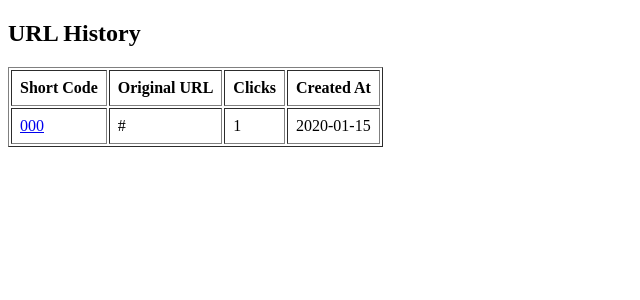
After one commit to jain-ritvik/urlShortener, a Flask app: page /history in a window 1280 px wide. The commit adds this page. Shown: the top 300 px of the page, without its empty margins (0-640 px from the left). Run offline with Flask 3, Linux system fonts and the light colour scheme; tables that the repository leaves empty hold one stand-in row (values such as "Sample post").

Commit message:
Added session based history and database handling

```diff
--- a/app.py
+++ b/app.py
@@ -1,31 +1,111 @@
 from flask import Flask, render_template, redirect, url_for, request
 import random
 import string
+from datetime import datetime, timezone
+import sqlite3
+from flask import session
 
 app = Flask(__name__)
 
-url_map = {}
+def init_db():
+    conn = sqlite3.connect("urls.db")
+    cur = conn.cursor()
+
+    cur.execute("""
+    CREATE TABLE IF NOT EXISTS urls (
+        id INTEGER PRIMARY KEY AUTOINCREMENT,
+        code TEXT UNIQUE,
+        original_url TEXT,
+        clicks INTEGER DEFAULT 0,
+        created_at TEXT
+    )
+    """)
+
+    conn.commit()
+    conn.close()
+
+init_db()
+
+app.secret_key = "dev_secret_key"
 
 @app.route('/', methods=["GET", "POST"])
 def home():
-    short_url = None
+    short_url = session.pop('short_url', None)
+
     if request.method == "POST":
         url = request.form["url"]
-        print("url :", url)
+
         if not url.startswith("http://") and not url.startswith('https://'):
-            return "Invalid URL"
-        # return f"You entered: {url}"
+            return render_template("index.html", error="Invalid URL")
 
-        newurl= generate_short_code()
-        url_map[newurl] = url
-        short_url = request.host_url  + newurl
+        newurl = generate_unique_code()
+
+        conn = sqlite3.connect("urls.db")
+        cur = conn.cursor()
+
+        cur.execute(
+            "INSERT INTO urls (code, original_url, created_at) VALUES (?, ?, ?)",
+            (newurl, url, datetime.now(timezone.utc).isoformat())
+        )
+
+        conn.commit()
+        conn.close()
+
+        session['short_url'] = request.host_url + newurl
+        return redirect(url_for('home'))
+
     return render_template('index.html', short_url=short_url)
+
+def generate_unique_code():
+    while True:
+        code = generate_short_code()
+        conn = sqlite3.connect("urls.db")
+        cur = conn.cursor()
+
+        cur.execute("SELECT 1 FROM urls WHERE code=?", (code,))
+        exists = cur.fetchone()
+
+        conn.close()
+
+        if not exists:
+            return code
+@app.route('/history')
+def history():
+    conn = sqlite3.connect("urls.db")
+    cur = conn.cursor()
+
+    cur.execute("""
+        SELECT code, original_url, clicks, created_at
+        FROM urls
+        ORDER BY id DESC
+    """)
+
+    rows = cur.fetchall()
+    conn.close()
+
+    return render_template("history.html", rows=rows)
 
 @app.route('/<newurl>')
 def redirect_url(newurl):
-    original_url = url_map.get(newurl)
-    if original_url:
+    conn = sqlite3.connect("urls.db")
+    cur = conn.cursor()
+
+    cur.execute("SELECT original_url, clicks FROM urls WHERE code=?", (newurl,))
+    row = cur.fetchone()
+
+    if row:
+        original_url, clicks = row
+
+        cur.execute(
+            "UPDATE urls SET clicks=? WHERE code=?",
+            (clicks + 1, newurl)
+        )
+        conn.commit()
+        conn.close()
+
         return redirect(original_url)
+
+    conn.close()
     return "URL not found", 404
 
 def generate_short_code(length=6):
--- /dev/null
+++ b/templates/history.html
@@ -0,0 +1,32 @@
+<!DOCTYPE html>
+<html>
+<head>
+    <title>History</title>
+</head>
+<body>
+
+<h2>URL History</h2>
+
+<table border="1" cellpadding="8">
+    <tr>
+        <th>Short Code</th>
+        <th>Original URL</th>
+        <th>Clicks</th>
+        <th>Created At</th>
+    </tr>
+
+    {% for row in rows %}
+    <tr>
+        <td>
+            <a href="/{{ row[0] }}">{{ row[0] }}</a>
+        </td>
+        <td>{{ row[1] }}</td>
+        <td>{{ row[2] }}</td>
+        <td>{{ row[3] }}</td>
+    </tr>
+    {% endfor %}
+
+</table>
+
+</body>
+</html>
```
Also changed, not shown: templates/index.html (+12 -1 lines), home.png, result.png, 1 other file.
